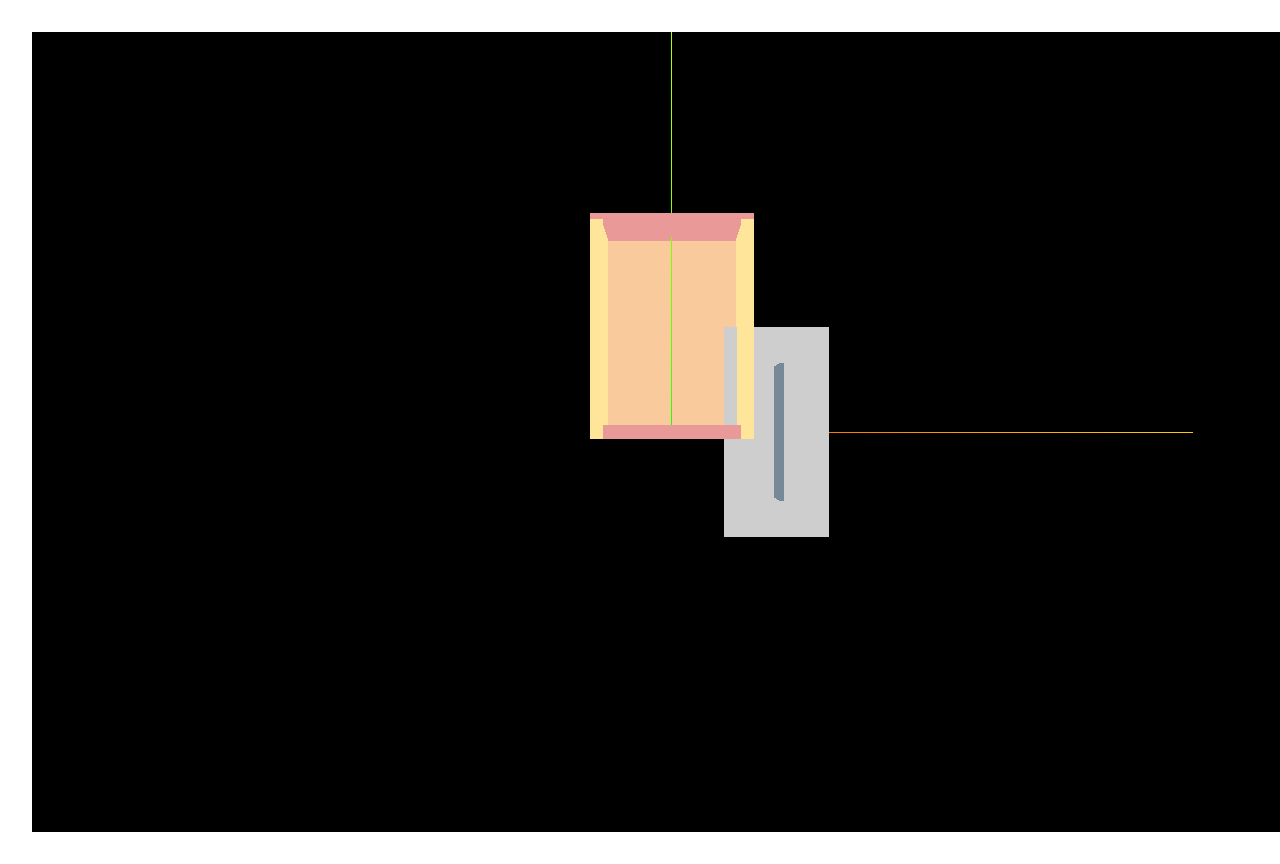
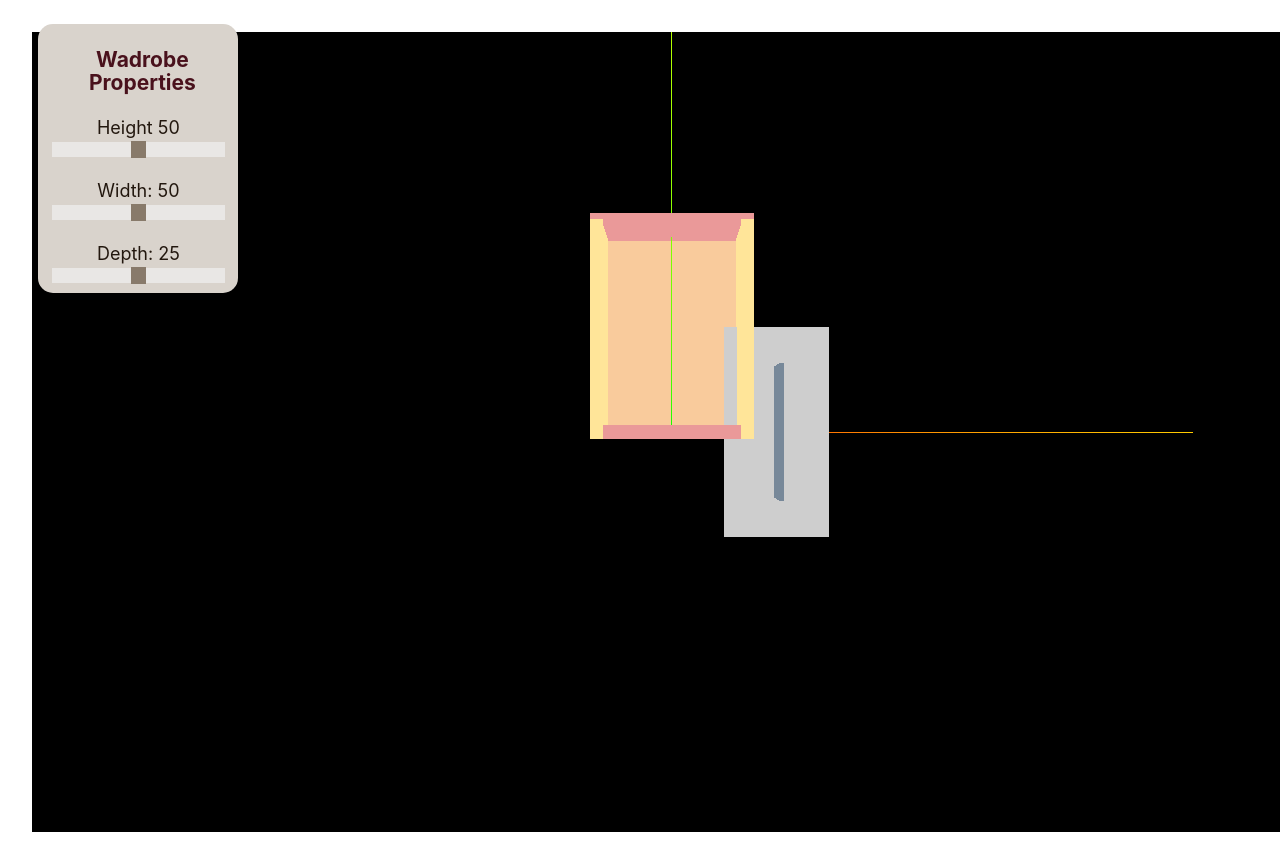
Before and after one commit to GodlyV/ConuHacksVIII, a React (Vite) app in the folder frontend/: page / in a window 1280 px wide. Shown: the top 864 px of the page. Built offline with nearby package versions, Linux system fonts and the light colour scheme.

Commit message:
propmenu changes

```diff
--- a/frontend/src/App.css
+++ b/frontend/src/App.css
@@ -46,14 +46,15 @@
   z-index: 1;
   top: 3%;
   left: 3%;
-  background: #ede2d0;
+  background: #d9d3cc;
   overflow-x: hidden;
-  padding: 8px;
+  padding: 4px;
+  border-radius: 15px;
 
 }
 .PropertiesMenu p {
   font-size: 18px;
-  color: #665542;
+  color: #22170e;
   line-height: 20px;
   margin-bottom: 1px;
 }
@@ -61,14 +62,31 @@
   padding: 6px 8px 6px 16px;
   text-decoration: none;
   font-size: 21px;
-  color: #665542;
+  color: #49111C;
 }
 .PropertiesMenu input {
+  -webkit-appearance: none;
   width: 90%;
   height: 15px;
-  background: #97a2b6;
+  background: #f0f0f0;
   outline: none;
   opacity: 0.7;
   -webkit-transition: .2s;
+  outline: 1px;
   transition: opacity .2s;
 }
+.PropertiesMenu input::-webkit-slider-thumb {
+  -webkit-appearance: none;
+  appearance: none;
+  width: 15px;
+  height: 17px;
+  background: #665542;
+  cursor: pointer;
+}
+
+.PropertiesMenu input::-moz-range-thumb {
+  width: 15px;
+  height: 17px;
+  background: #665542;
+  cursor: pointer;
+}
--- a/frontend/src/App.jsx
+++ b/frontend/src/App.jsx
@@ -3,13 +3,19 @@ import reactLogo from './assets/react.svg'
 import viteLogo from '/vite.svg'
 import './App.css'
 import WardrobeCam from './components/WardrobeCam'
-
+import PropertiesMenu from './components/PropertiesMenu'
 function App() {
 
   return (
+    <>
+    <div class="PropertiesMenu">
+    <PropertiesMenu />
+    </div>
     <div>
     <WardrobeCam />
     </div>
+    </>
+
   )
 }
 export default App
```
